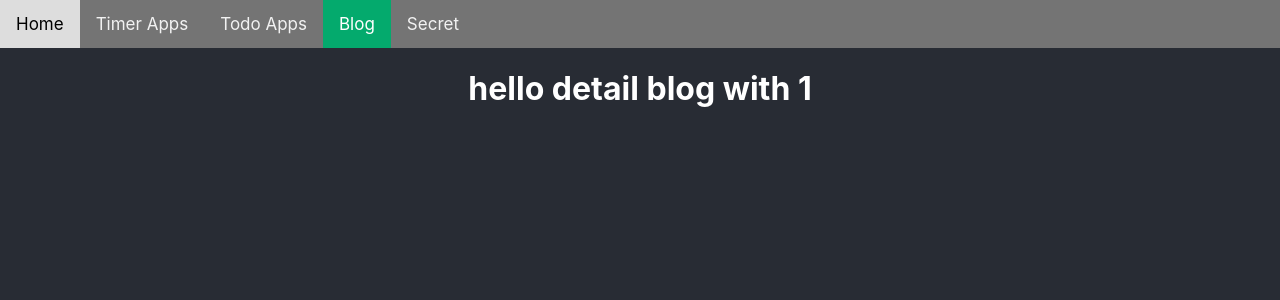
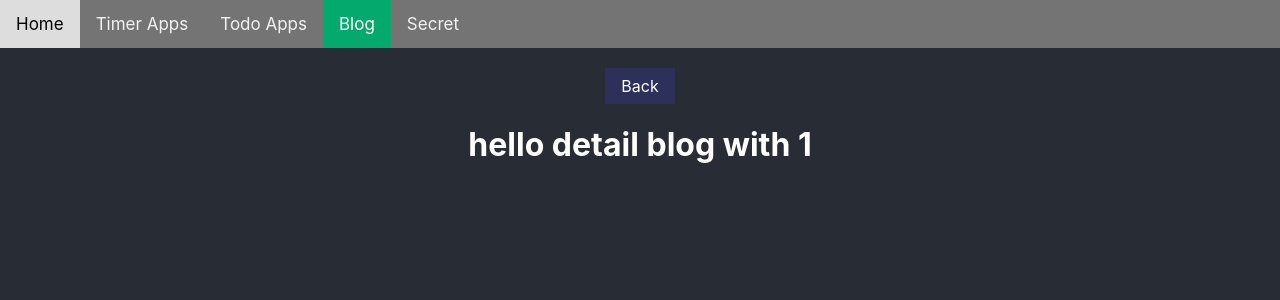
Before and after one commit to allenmeou/react-hook, a React (Create React App) app: page /blog/1 in a window 1280 px wide. Shown: the top 300 px of the page. Built offline with nearby package versions, Linux system fonts and the light colour scheme.

Commit message:
upload code video #24

```diff
--- a/src/views/Blog.js
+++ b/src/views/Blog.js
@@ -33,7 +33,9 @@ const Blog = () => {
         })}
 
       {setLoading === true && (
-        <span style={{ margin: "0 auto" }}>loading data...</span>
+        <>
+          <span style={{ margin: "0 auto" }}>loading blogs...</span>
+        </>
       )}
     </div>
   );
--- /dev/null
+++ b/src/views/DatailBlog.scss
@@ -0,0 +1,38 @@
+button {
+  z-index: 1;
+  position: relative;
+  font-size: inherit;
+  font-family: inherit;
+  color: white;
+  padding: 0.5em 1em;
+  outline: none;
+  border: none;
+  background-color: hsl(236, 32%, 26%);
+  overflow: hidden;
+  transition: color 0.4s ease-in-out;
+  margin-top: 20px;
+}
+
+button::before {
+  content: "";
+  z-index: -1;
+  position: absolute;
+  top: 100%;
+  right: 100%;
+  width: 1em;
+  height: 1em;
+  border-radius: 50%;
+  background-color: #3cefff;
+  transform-origin: center;
+  transform: translate3d(50%, -50%, 0) scale3d(0, 0, 0);
+  transition: transform 0.45s ease-in-out;
+}
+
+button:hover {
+  cursor: pointer;
+  color: #161616;
+}
+
+button:hover::before {
+  transform: translate3d(50%, -50%, 0) scale3d(15, 15, 15);
+}
--- a/src/views/DetailBlog.js
+++ b/src/views/DetailBlog.js
@@ -1,9 +1,21 @@
-import { useParams } from "react-router-dom";
+import { useParams, useHistory } from "react-router-dom";
+
+import "./DatailBlog.scss";
 
 const DetailBlog = () => {
+  let history = useHistory();
+  function handleClickBackBlog() {
+    history.push("/blog");
+  }
+
   let { id } = useParams();
-  console.log(">>> check use params :", useParams());
-  return <h1>hello detail blog with {id}</h1>;
+
+  return (
+    <>
+      <button onClick={handleClickBackBlog}>Back</button>
+      <h1>hello detail blog with {id}</h1>
+    </>
+  );
 };
 
 export default DetailBlog;
```
